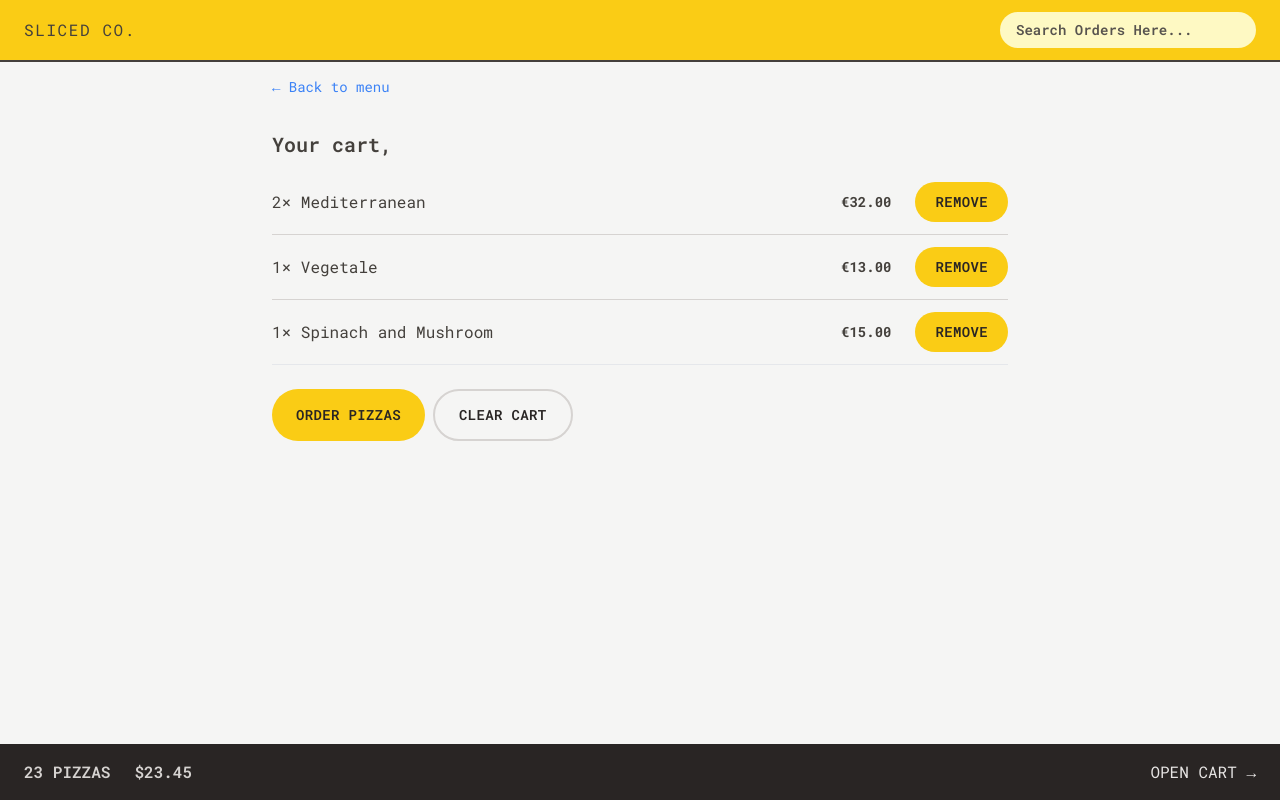
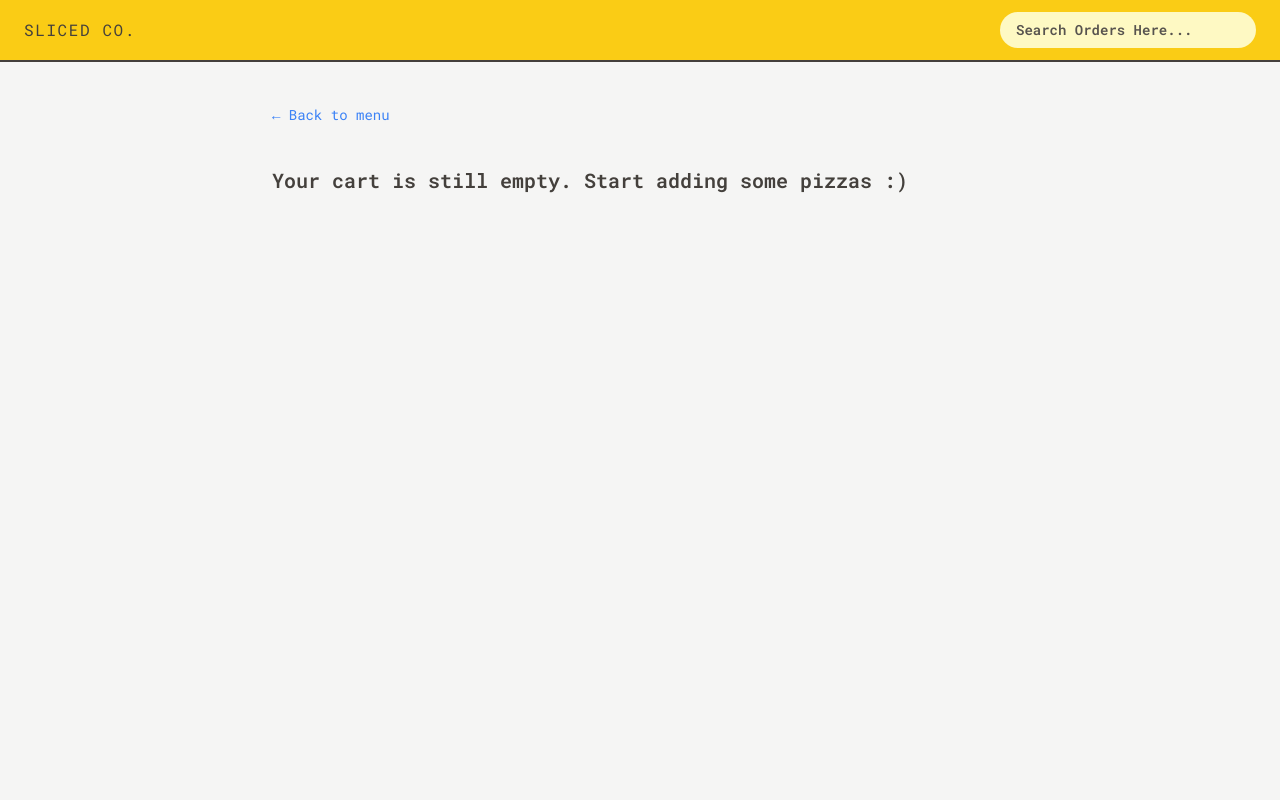
Before and after one commit to Tejaspatade/sliced, a React (Vite) app: page /cart in a window 1280 px wide. Built offline with nearby package versions, Linux system fonts and the light colour scheme.

Commit message:
Cart Functionality Complete

```diff
--- a/src/components/Button.jsx
+++ b/src/components/Button.jsx
@@ -10,6 +10,7 @@ const Button = ({ children, disabled, to, type, onClick }) => {
     secondary:
       "focus: inline-block border-2 text-sm border-stone-300 rounded-full font-semibold uppercase tracking-wide text-stone-800 transition-colors hover:bg-stone-300 hover:text-stone-800 focus:bg-stone-300 focus:outline-none focus:ring-2 focus:ring-stone-200  disabled:cursor-not-allowed px-4 py-2.5 md:px-6 md:py-3.5",
     small: base + " px-4 py-2 md:px-5 md:py-2.5 text-sm",
+    round: base + " px-2.5 py-1 md:px-3.5 md:py-2 text-sm font-bold",
   };
   // Conditional Render
   if (to)
--- a/src/features/cart/Cart.jsx
+++ b/src/features/cart/Cart.jsx
@@ -1,41 +1,26 @@
 import LinkBtn from "../../components/LinkBtn";
 import Button from "../../components/Button";
 import CartItem from "./CartItem";
-import { useSelector } from "react-redux";
-
-const fakeCart = [
-  {
-    pizzaId: 12,
-    name: "Mediterranean",
-    quantity: 2,
-    unitPrice: 16,
-    totalPrice: 32,
-  },
-  {
-    pizzaId: 6,
-    name: "Vegetale",
-    quantity: 1,
-    unitPrice: 13,
-    totalPrice: 13,
-  },
-  {
-    pizzaId: 11,
-    name: "Spinach and Mushroom",
-    quantity: 1,
-    unitPrice: 15,
-    totalPrice: 15,
-  },
-];
+import { useDispatch, useSelector } from "react-redux";
+import { clearCart } from "./cartSlice";
+import EmptyCart from "./EmptyCart";
 
 function Cart() {
   // RTK Hooks
   const username = useSelector((state) => state.user.userName);
+  const cart = useSelector((state) => state.cart.cart);
+  const dispatch = useDispatch();
 
-  //
-  const cart = fakeCart;
+  // Handler Functions
+  const handleClearCart = () => {
+    dispatch(clearCart());
+  };
+
+  // Conditional rendering
+  if (!cart.length) return <EmptyCart />;
 
   return (
-    <div className="px-4 py-3">
+    <div className="px-4 py-10">
       <LinkBtn to="/menu">&larr; Back to menu</LinkBtn>
 
       <h2 className="mt-8 text-xl font-semibold">Your cart, {username}</h2>
@@ -50,7 +35,9 @@ function Cart() {
         <Button to="/order/new" type="primary">
           Order pizzas
         </Button>
-        <Button type="secondary">Clear cart</Button>
+        <Button type="secondary" onClick={handleClearCart}>
+          Clear cart
+        </Button>
       </div>
     </div>
   );
--- a/src/features/cart/CartItem.jsx
+++ b/src/features/cart/CartItem.jsx
@@ -1,8 +1,15 @@
-import Button from "../../components/Button";
+import { useSelector } from "react-redux";
 import { formatCurrency } from "../../utils/helpers";
+import RemoveItem from "./RemoveItem";
+import UpdateItemQuantity from "./UpdateItemQuantity";
+import { getQuantityById } from "./cartSlice";
 
 function CartItem({ item }) {
-  const { name, quantity, totalPrice } = item;
+  // Derived state from props
+  const { pizzaId, name, quantity, totalPrice } = item;
+
+  // RTK hooks
+  const currentQuantity = useSelector(getQuantityById(pizzaId));
 
   return (
     <li className="py-3 sm:flex sm:items-center sm:justify-between">
@@ -11,7 +18,11 @@ function CartItem({ item }) {
       </p>
       <div className="flex items-center justify-between sm:gap-6">
         <p className="text-sm font-bold">{formatCurrency(totalPrice)}</p>
-        <Button type="small">Remove</Button>
+        <UpdateItemQuantity
+          pizzaId={pizzaId}
+          currentQuantity={currentQuantity}
+        />
+        <RemoveItem pizzaId={pizzaId} />
       </div>
     </li>
   );
--- a/src/features/cart/CartOverview.jsx
+++ b/src/features/cart/CartOverview.jsx
@@ -1,15 +1,22 @@
 import { useSelector } from "react-redux";
 import { Link } from "react-router-dom";
 
+import { getCartTotalPrice, getCartTotalQuantity } from "./cartSlice";
+import { formatCurrency } from "../../utils/helpers";
+
 function CartOverview() {
   // RTK hooks
-  // const cartData = useSelector();
+  const totalQuantity = useSelector(getCartTotalQuantity);
+  const totalPrice = useSelector(getCartTotalPrice);
+
+  // Conditional Rendering
+  if (!totalQuantity) return null;
 
   return (
     <div className="flex items-center justify-between bg-stone-800 px-4 py-4 text-sm uppercase text-stone-200 sm:px-6 md:text-base">
       <p className="space-x-6 font-semibold text-stone-300">
-        <span>23 pizzas</span>
-        <span>$23.45</span>
+        <span>{totalQuantity} pizzas</span>
+        <span>{formatCurrency(totalPrice)}</span>
       </p>
       <Link to="/cart">Open cart &rarr;</Link>
     </div>
--- a/src/features/cart/EmptyCart.jsx
+++ b/src/features/cart/EmptyCart.jsx
@@ -1,11 +1,13 @@
-import { Link } from "react-router-dom";
+import LinkBtn from "../../components/LinkBtn";
 
 function EmptyCart() {
   return (
-    <div>
-      <Link to="/menu">&larr; Back to menu</Link>
+    <div className="px-4 py-10">
+      <LinkBtn to="/menu">&larr; Back to menu</LinkBtn>
 
-      <p>Your cart is still empty. Start adding some pizzas :)</p>
+      <p className="mt-10 text-xl font-semibold">
+        Your cart is still empty. Start adding some pizzas :)
+      </p>
     </div>
   );
 }
--- /dev/null
+++ b/src/features/cart/RemoveItem.jsx
@@ -0,0 +1,21 @@
+import React from "react";
+
+import Button from "../../components/Button";
+import { useDispatch } from "react-redux";
+import { removeItem } from "./cartSlice";
+
+const RemoveItem = ({ pizzaId }) => {
+  const dispatch = useDispatch();
+  // Handler Function
+  const handleRemoveItem = () => {
+    dispatch(removeItem(pizzaId));
+  };
+
+  return (
+    <Button type="small" onClick={handleRemoveItem}>
+      Remove
+    </Button>
+  );
+};
+
+export default RemoveItem;
--- /dev/null
+++ b/src/features/cart/UpdateItemQuantity.jsx
@@ -0,0 +1,23 @@
+import React from "react";
+import Button from "../../components/Button";
+import { useDispatch } from "react-redux";
+import { decQuantity, incQuantity } from "./cartSlice";
+
+const UpdateItemQuantity = ({ pizzaId, currentQuantity }) => {
+  // RTK hooks
+  const dispatch = useDispatch();
+
+  return (
+    <div className="flex items-center gap-1 md:gap-3">
+      <Button type="round" onClick={() => dispatch(decQuantity(pizzaId))}>
+        -
+      </Button>
+      <span className="text-sm font-medium">{currentQuantity}</span>
+      <Button type="round" onClick={() => dispatch(incQuantity(pizzaId))}>
+        +
+      </Button>
+    </div>
+  );
+};
+
+export default UpdateItemQuantity;
--- a/src/features/cart/cartSlice.js
+++ b/src/features/cart/cartSlice.js
@@ -31,6 +31,8 @@ const cartSlice = createSlice({
 
       item.quantity--;
       item.totalPrice = item.quantity * item.unitPrice;
+
+      if (item.quantity === 0) cartSlice.caseReducers.removeItem(state, action);
     },
     clearCart(state) {
       state.cart = [];
@@ -42,3 +44,13 @@ export const { addItem, removeItem, incQuantity, decQuantity, clearCart } =
   cartSlice.actions;
 
 export default cartSlice.reducer;
+
+// Util Functions use relect library for large applications to avoid performance issues
+export const getCartTotalQuantity = (state) =>
+  state.cart.cart.reduce((sum, item) => sum + item.quantity, 0);
+
+export const getCartTotalPrice = (state) =>
+  state.cart.cart.reduce((sum, item) => sum + item.totalPrice, 0);
+
+export const getQuantityById = (id) => (state) =>
+  state.cart.cart.find((item) => item.pizzaId === id)?.quantity ?? 0;
--- a/src/features/menu/MenuItem.jsx
+++ b/src/features/menu/MenuItem.jsx
@@ -1,14 +1,18 @@
-import { useDispatch } from "react-redux";
+import { useDispatch, useSelector } from "react-redux";
 import Button from "../../components/Button";
 import { formatCurrency } from "../../utils/helpers";
-import { addItem } from "../cart/cartSlice";
+import { addItem, getQuantityById } from "../cart/cartSlice";
+import RemoveItem from "../cart/RemoveItem";
+import UpdateItemQuantity from "../cart/UpdateItemQuantity";
 
 function MenuItem({ pizza }) {
+  // Derived State from props
+  const { id, name, unitPrice, ingredients, soldOut, imageUrl } = pizza;
+
   // RTK Hooks
   const dispatch = useDispatch();
-
-  // Derived State
-  const { id, name, unitPrice, ingredients, soldOut, imageUrl } = pizza;
+  const cartQuantity = useSelector(getQuantityById(id));
+  const isInCart = cartQuantity > 0;
 
   // Handler Functions
   const handleAddToCart = () => {
@@ -43,7 +47,13 @@ function MenuItem({ pizza }) {
               Sold out
             </p>
           )}
-          {!soldOut && (
+          {isInCart && (
+            <div className="flex items-center gap-3 sm:gap-6">
+              <UpdateItemQuantity pizzaId={id} currentQuantity={cartQuantity} />
+              <RemoveItem pizzaId={id} />
+            </div>
+          )}
+          {!soldOut && !isInCart && (
             <Button type="small" onClick={handleAddToCart}>
               Add to Cart
             </Button>
--- a/src/features/user/CreateUser.jsx
+++ b/src/features/user/CreateUser.jsx
@@ -1,5 +1,5 @@
 import { useState } from "react";
-import { useDispatch } from "react-redux";
+import { useDispatch, useSelector } from "react-redux";
 
 import Button from "../../components/Button";
 import { updateName } from "./userSlice";
@@ -8,6 +8,7 @@ import { useNavigate } from "react-router-dom";
 function CreateUser() {
   // RTK Hook
   const dispatch = useDispatch();
+  const userName = useSelector((state) => state.user.userName);
 
   // Router-DOM Hooks
   const navigate = useNavigate();
@@ -27,6 +28,14 @@ function CreateUser() {
     // Navigate to Menu Page
     navigate("/menu");
   }
+
+  // Conditional render
+  if (userName)
+    return (
+      <Button to="/menu" type="primary">
+        Check Out Our Menu, {userName}
+      </Button>
+    );
 
   return (
     <form onSubmit={handleSubmit}>
```
